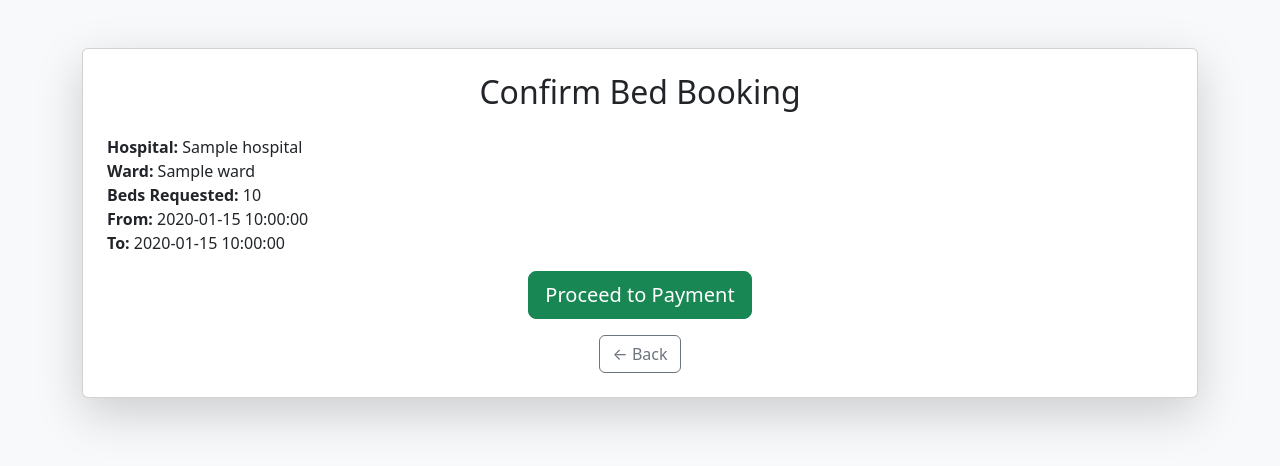
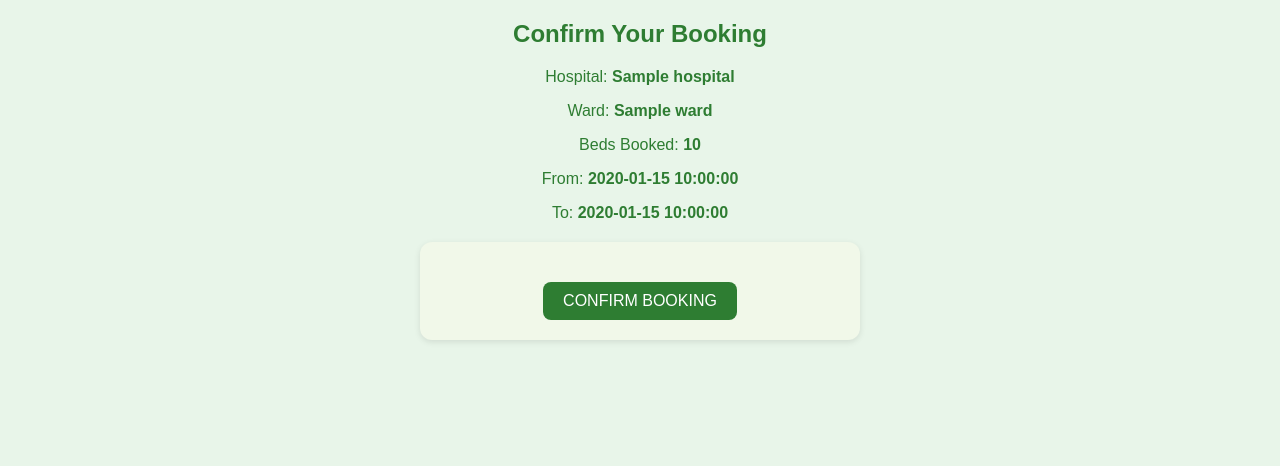
Before and after one commit to abhirup2911/MediSlotBook, a Flask app: template templates/confirm_bed_booking.html in a window 1280 px wide. Shown: the top 466 px of the page. Run offline with Flask 3, Linux system fonts and the light colour scheme; the template is opened without the code that fills it: most values are stand-ins (such as "Sample title", 1, 10 or a date in 2020).

Commit message:
Update confirm_bed_booking.html

```diff
--- a/templates/confirm_bed_booking.html
+++ b/templates/confirm_bed_booking.html
@@ -1,41 +1,18 @@
 <!DOCTYPE html>
-<html lang="en">
+<html>
 <head>
-    <meta charset="UTF-8">
-    <meta name="viewport" content="width=device-width, initial-scale=1.0">
-    <title>Confirm Bed Booking - MediSlotBook</title>
-    <link href="https://cdn.jsdelivr.net/npm/bootstrap@5.3.0/dist/css/bootstrap.min.css" rel="stylesheet">
+  <title>Confirm Booking</title>
+  <link rel="stylesheet" href="{{ url_for('static', filename='style.css') }}">
 </head>
-<body class="bg-light">
-
-<div class="container mt-5">
-    <div class="card shadow-lg p-4">
-        <h2 class="text-center mb-4">Confirm Bed Booking</h2>
-
-        <div class="mb-3">
-            <strong>Hospital:</strong> {{ hospital }}<br>
-            <strong>Ward:</strong> {{ ward }}<br>
-            <strong>Beds Requested:</strong> {{ beds }}<br>
-            <strong>From:</strong> {{ from_date }}<br>
-            <strong>To:</strong> {{ to_date }}
-        </div>
-
-        {% if error %}
-            <div class="alert alert-danger">{{ error }}</div>
-        {% endif %}
-
-        <form action="{{ url_for('payment') }}" method="post">
-            <input type="hidden" name="type" value="bed">
-            <div class="text-center">
-                <button type="submit" class="btn btn-success btn-lg">Proceed to Payment</button>
-            </div>
-        </form>
-
-        <div class="text-center mt-3">
-            <a href="{{ url_for('choice') }}" class="btn btn-outline-secondary">← Back</a>
-        </div>
-    </div>
-</div>
-
+<body>
+  <h2>Confirm Your Booking</h2>
+  <p>Hospital: <strong>{{ hospital }}</strong></p>
+  <p>Ward: <strong>{{ ward }}</strong></p>
+  <p>Beds Booked: <strong>{{ beds }}</strong></p>
+  <p>From: <strong>{{ from_date }}</strong></p>
+  <p>To: <strong>{{ to_date }}</strong></p>
+  <form action="{{ url_for('payment') }}" method="POST">
+    <button type="submit">CONFIRM BOOKING</button>
+  </form>
 </body>
 </html>
```
